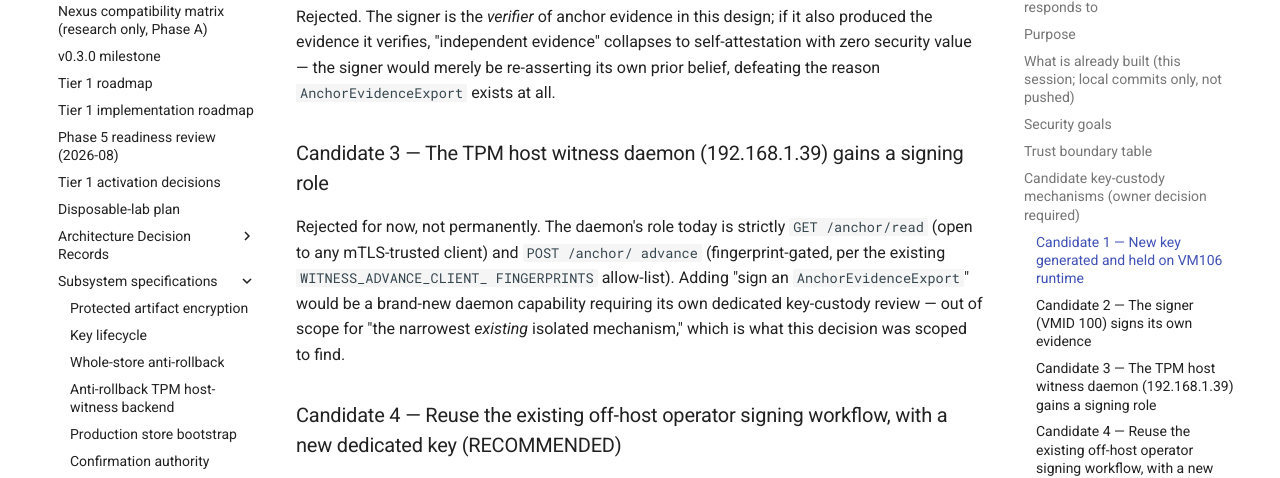
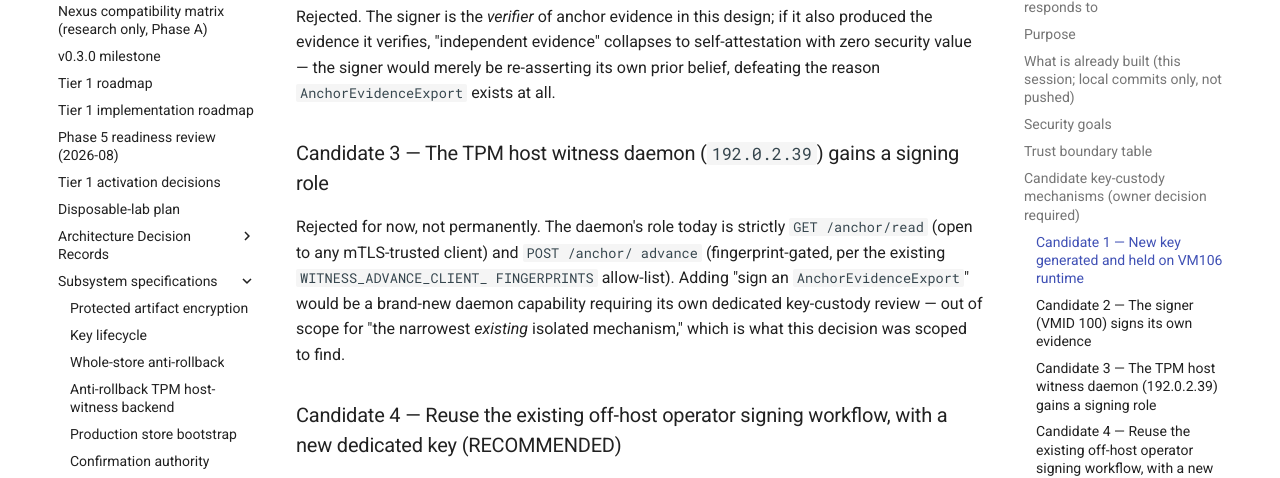
Before and after one commit to night4me/pfsense-mcp-server, an MkDocs documentation site: the page built from docs/tier1/specs/anchor_evidence_export_trust_boundary.md, in a window 1280 px wide and 900 px high, scrolled down 3316 px. Shown: the part 119-597 px from the top of the window. Built offline with MkDocs 1.6.1 and Material for MkDocs 9.7.7, drawn with Linux system fonts in a browser that asks for light colours; comment, search, counter and statistics services are not loaded.

Commit message:
fix(docs): replace real witness-daemon LAN IP with RFC5737 placeholder
The trust-boundary spec named the witness daemon's real LAN address
(192.168.1.39) in prose. Every other document in this repository that
references the same host (ADR-011, anti_rollback_tpm_host_witness.md)
already uses the RFC5737 TEST-NET-1 placeholder 192.0.2.39 instead --
this file should have matched that convention from the start. Caught
by `make security-scan`'s non-RFC5737 IPv4 literal check, which was not
run as part of this mission's earlier reported validation pass.

Co-Authored-By: Claude Sonnet 5 <noreply@anthropic.com>
Claude-Session: https://claude.ai/code/session_01FctdZTKqbZoKYt8YY5TmzW

```diff
--- a/docs/tier1/specs/anchor_evidence_export_trust_boundary.md
+++ b/docs/tier1/specs/anchor_evidence_export_trust_boundary.md
@@ -121,7 +121,7 @@ to self-attestation with zero security value — the signer would merely be
 re-asserting its own prior belief, defeating the reason
 `AnchorEvidenceExport` exists at all.
 
-### Candidate 3 — The TPM host witness daemon (192.168.1.39) gains a signing role
+### Candidate 3 — The TPM host witness daemon (`192.0.2.39`) gains a signing role
 
 Rejected for now, not permanently. The daemon's role today is strictly
 `GET /anchor/read` (open to any mTLS-trusted client) and `POST /anchor/
```
